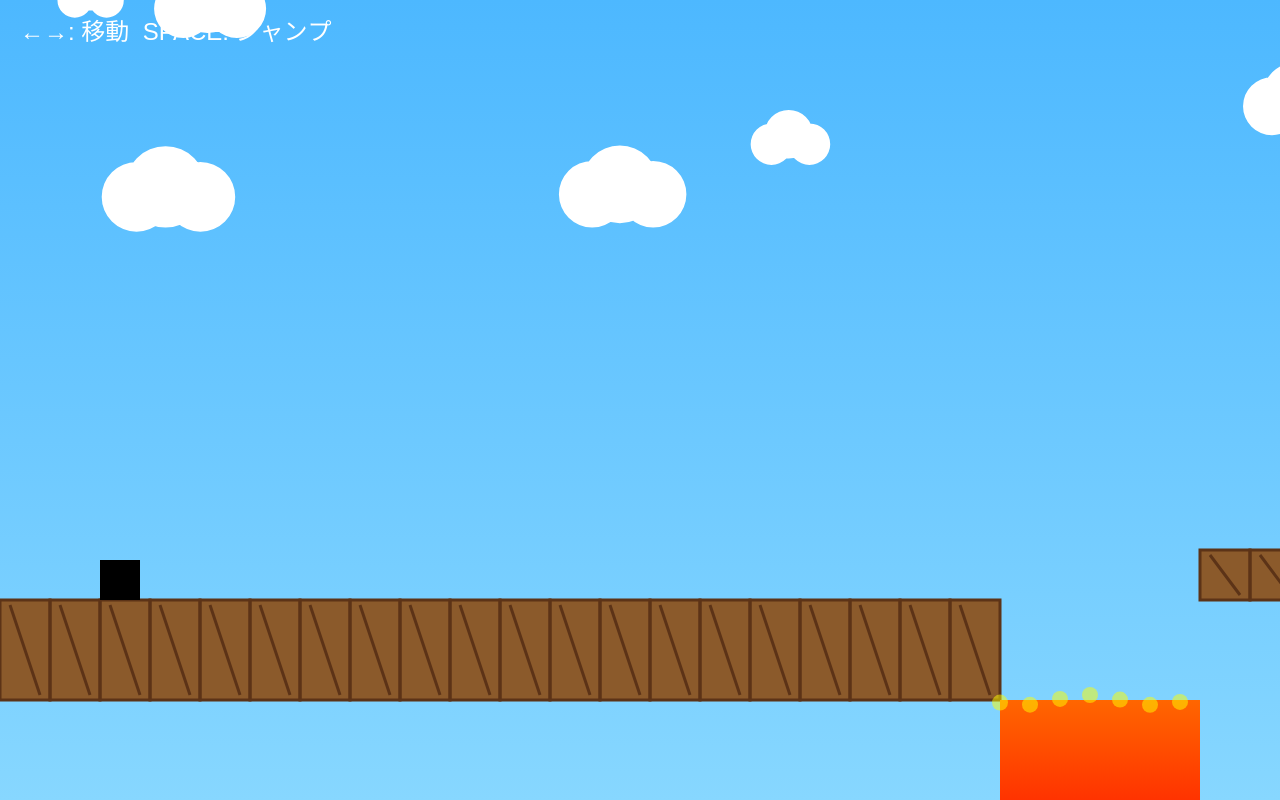
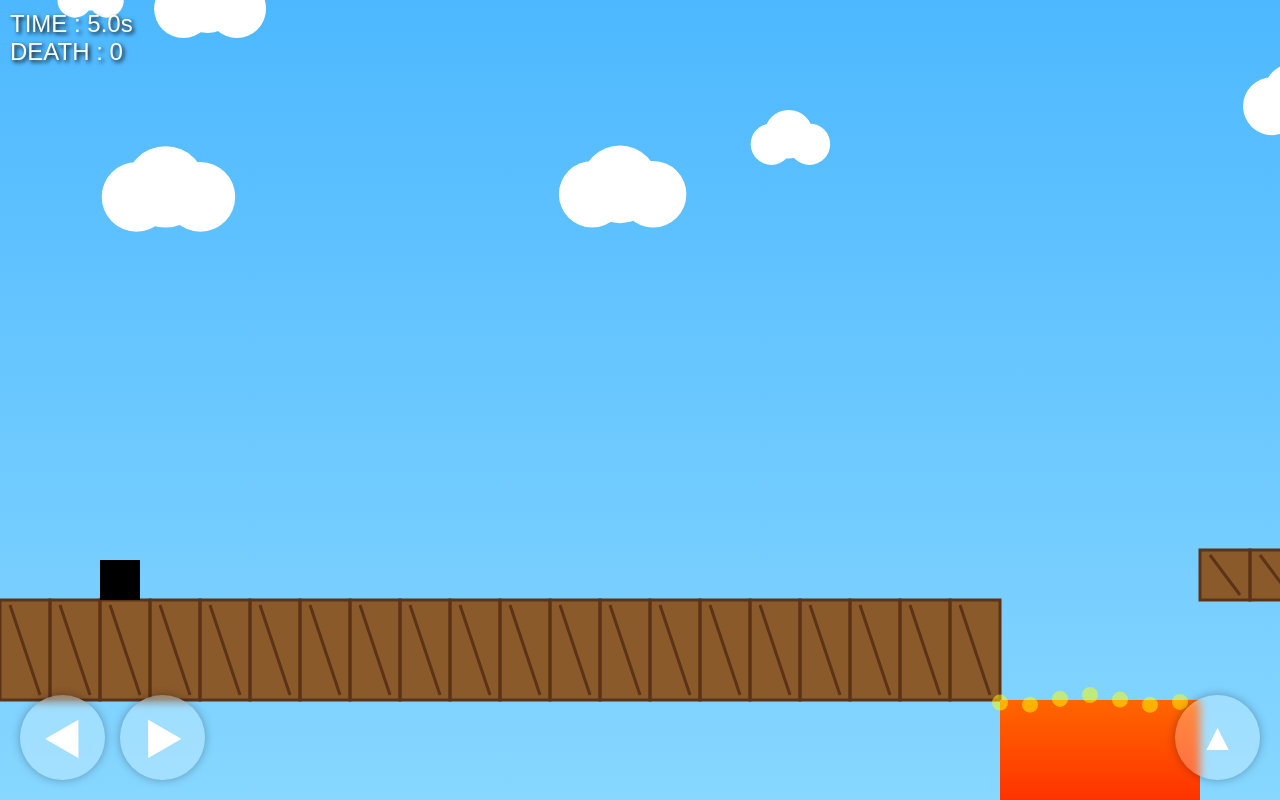
Before and after one commit to Fishing-me-Yupe/FirstUMISANfestival, a plain HTML site: page index.html in a window 1280 px wide. Drawn offline with Linux system fonts and the light colour scheme.

Commit message:
Update index.html

```diff
--- a/index.html
+++ b/index.html
@@ -2,28 +2,89 @@
 <html lang="ja">
 <head>
 <meta charset="UTF-8">
-<meta name="viewport" content="width=device-width, initial-scale=1.0">
+<meta name="viewport" content="width=device-width, initial-scale=1.0, user-scalable=no">
 <title>Side Scroll Athletic</title>
+
 <style>
-  * {
-    margin: 0;
-    padding: 0;
-    box-sizing: border-box;
-  }
+*{
+  margin:0;
+  padding:0;
+  box-sizing:border-box;
+}
 
-  body {
-    overflow: hidden;
-    background: #4db8ff;
-    font-family: sans-serif;
-  }
+body{
+  overflow:hidden;
+  font-family:sans-serif;
+  touch-action:none;
+  background:#81abc9;
+}
 
-  canvas {
-    display: block;
-    background: linear-gradient(#4db8ff, #87d7ff);
-  }
+canvas{
+  display:block;
+  background:linear-gradient(#4db8ff,#87d7ff);
+}
+
+#ui{
+  position:fixed;
+  top:10px;
+  left:10px;
+  color:white;
+  font-size:24px;
+  z-index:10;
+  text-shadow:2px 2px 4px black;
+}
+
+.controls{
+  position:fixed;
+  bottom:20px;
+  width:100%;
+  display:flex;
+  justify-content:space-between;
+  padding:0 20px;
+  z-index:20;
+}
+
+.left-controls{
+  display:flex;
+  gap:15px;
+}
+
+.btn{
+  width:85px;
+  height:85px;
+  border-radius:50%;
+  border:none;
+  background:rgba(255,255,255,0.25);
+  backdrop-filter:blur(4px);
+  color:white;
+  font-size:38px;
+  font-weight:bold;
+  box-shadow:0 0 10px rgba(0,0,0,0.3);
+}
+
+.btn:active{
+  transform:scale(0.9);
+  background:rgba(255,255,255,0.45);
+}
 </style>
 </head>
+
 <body>
+
+<div id="ui">
+  <div>TIME : <span id="time">0.0</span>s</div>
+  <div>DEATH : <span id="death">0</span></div>
+</div>
+
+<div class="controls">
+  <div class="left-controls">
+    <button class="btn" id="leftBtn">◀</button>
+    <button class="btn" id="rightBtn">▶</button>
+  </div>
+
+  <button class="btn" id="jumpBtn">▲</button>
+</div>
+
 <canvas id="game"></canvas>
 
 <script>
@@ -33,32 +94,41 @@ const ctx = canvas.getContext("2d");
 canvas.width = window.innerWidth;
 canvas.height = window.innerHeight;
 
+window.addEventListener("resize",()=>{
+  canvas.width = window.innerWidth;
+  canvas.height = window.innerHeight;
+});
+
 const gravity = 0.8;
 const worldWidth = 7000;
 
 let gameOver = false;
 let cameraX = 0;
+let deathCount = 0;
+
+const startTime = Date.now();
 
 const keys = {};
 
 const player = {
-  x: 100,
-  y: 200,
-  width: 40,
-  height: 40,
-  vx: 0,
-  vy: 0,
-  speed: 5,
-  jumpPower: -15,
-  grounded: false
+  x:100,
+  y:200,
+  width:40,
+  height:40,
+  vx:0,
+  vy:0,
+  speed:5,
+  jumpPower:-15,
+  grounded:false
 };
 
 const clouds = [];
-for(let i = 0; i < 30; i++) {
+
+for(let i=0;i<30;i++){
   clouds.push({
-    x: Math.random() * worldWidth,
-    y: Math.random() * 250,
-    size: 50 + Math.random() * 80
+    x:Math.random()*worldWidth,
+    y:Math.random()*250,
+    size:50+Math.random()*80
   });
 }
 
@@ -85,43 +155,98 @@ const lava = [
 
 const shurikens = [
   {
-    x: 2800,
-    y: 300,
-    size: 35,
-    speed: 5,
-    dir: -1,
-    range: 350,
-    startX: 2800
+    x:2800,
+    y:300,
+    size:35,
+    speed:5,
+    dir:-1,
+    range:350,
+    startX:2800
   },
   {
-    x: 4600,
-    y: 250,
-    size: 45,
-    speed: 7,
-    dir: -1,
-    range: 500,
-    startX: 4600
+    x:4600,
+    y:250,
+    size:45,
+    speed:7,
+    dir:-1,
+    range:500,
+    startX:4600
   }
 ];
 
-window.addEventListener("keydown", e => {
-  keys[e.key] = true;
+function resetPlayer(){
+  player.x = 100;
+  player.y = 200;
+  player.vx = 0;
+  player.vy = 0;
+  gameOver = false;
+}
 
-  if((e.key === " " || e.key === "ArrowUp") && player.grounded) {
+function die(){
+  deathCount++;
+  document.getElementById("death").textContent = deathCount;
+
+  gameOver = true;
+
+  setTimeout(()=>{
+    resetPlayer();
+  },1000);
+}
+
+window.addEventListener("keydown",e=>{
+  keys[e.key]=true;
+
+  if((e.key===" " || e.key==="ArrowUp") && player.grounded){
     player.vy = player.jumpPower;
     player.grounded = false;
   }
-
-  if(gameOver && e.key === "r") {
-    location.reload();
-  }
 });
 
-window.addEventListener("keyup", e => {
-  keys[e.key] = false;
+window.addEventListener("keyup",e=>{
+  keys[e.key]=false;
 });
 
-function rectCollision(a, b) {
+function bindButton(id,key){
+  const btn = document.getElementById(id);
+
+  btn.addEventListener("touchstart",e=>{
+    e.preventDefault();
+    keys[key]=true;
+
+    if(key==="jump" && player.grounded){
+      player.vy = player.jumpPower;
+      player.grounded = false;
+    }
+  });
+
+  btn.addEventListener("touchend",e=>{
+    e.preventDefault();
+    keys[key]=false;
+  });
+
+  btn.addEventListener("mousedown",()=>{
+    keys[key]=true;
+
+    if(key==="jump" && player.grounded){
+      player.vy = player.jumpPower;
+      player.grounded = false;
+    }
+  });
+
+  btn.addEventListener("mouseup",()=>{
+    keys[key]=false;
+  });
+
+  btn.addEventListener("mouseleave",()=>{
+    keys[key]=false;
+  });
+}
+
+bindButton("leftBtn","left");
+bindButton("rightBtn","right");
+bindButton("jumpBtn","jump");
+
+function rectCollision(a,b){
   return (
     a.x < b.x + b.w &&
     a.x + a.width > b.x &&
@@ -130,85 +255,109 @@ function rectCollision(a, b) {
   );
 }
 
-function drawCloud(x, y, size) {
-  ctx.fillStyle = "white";
+function drawCloud(x,y,size){
+  ctx.fillStyle="white";
 
   ctx.beginPath();
-  ctx.arc(x, y, size * 0.3, 0, Math.PI * 2);
-  ctx.arc(x + size * 0.25, y - 10, size * 0.35, 0, Math.PI * 2);
-  ctx.arc(x + size * 0.55, y, size * 0.3, 0, Math.PI * 2);
+  ctx.arc(x,y,size*0.3,0,Math.PI*2);
+  ctx.arc(x+size*0.25,y-10,size*0.35,0,Math.PI*2);
+  ctx.arc(x+size*0.55,y,size*0.3,0,Math.PI*2);
   ctx.fill();
 }
 
-function drawWoodPlatform(p) {
-  ctx.fillStyle = "#8b5a2b";
-  ctx.fillRect(p.x, p.y, p.w, p.h);
+function drawWoodPlatform(p){
+  ctx.fillStyle="#8b5a2b";
+  ctx.fillRect(p.x,p.y,p.w,p.h);
 
-  ctx.strokeStyle = "#5c3317";
-  ctx.lineWidth = 3;
+  ctx.strokeStyle="#5c3317";
+  ctx.lineWidth=3;
 
-  for(let i = 0; i < p.w; i += 50) {
-    ctx.strokeRect(p.x + i, p.y, 50, p.h);
+  for(let i=0;i<p.w;i+=50){
+    ctx.strokeRect(p.x+i,p.y,50,p.h);
 
     ctx.beginPath();
-    ctx.moveTo(p.x + i + 10, p.y + 5);
-    ctx.lineTo(p.x + i + 40, p.y + p.h - 5);
+    ctx.moveTo(p.x+i+10,p.y+5);
+    ctx.lineTo(p.x+i+40,p.y+p.h-5);
     ctx.stroke();
   }
 }
 
-function drawLava(l) {
-  const grad = ctx.createLinearGradient(l.x, l.y, l.x, l.y + l.h);
-  grad.addColorStop(0, "#ff6600");
-  grad.addColorStop(1, "#ff0000");
+function drawLava(l){
+  const grad = ctx.createLinearGradient(l.x,l.y,l.x,l.y+l.h);
 
-  ctx.fillStyle = grad;
-  ctx.fillRect(l.x, l.y, l.w, l.h);
+  grad.addColorStop(0,"#ff6600");
+  grad.addColorStop(1,"#ff0000");
 
-  ctx.fillStyle = "rgba(255,255,0,0.5)";
+  ctx.fillStyle=grad;
+  ctx.fillRect(l.x,l.y,l.w,l.h);
 
-  for(let i = 0; i < l.w; i += 30) {
+  ctx.fillStyle="rgba(255,255,0,0.5)";
+
+  for(let i=0;i<l.w;i+=30){
     ctx.beginPath();
-    ctx.arc(l.x + i, l.y + Math.sin(Date.now()*0.005+i)*5, 8, 0, Math.PI*2);
+    ctx.arc(
+      l.x+i,
+      l.y+Math.sin(Date.now()*0.005+i)*5,
+      8,
+      0,
+      Math.PI*2
+    );
     ctx.fill();
   }
 }
 
-function drawShuriken(s) {
+function drawShuriken(s){
   ctx.save();
-  ctx.translate(s.x + s.size/2, s.y + s.size/2);
-  ctx.rotate(Date.now() * 0.01);
 
-  ctx.fillStyle = "#666";
+  ctx.translate(s.x+s.size/2,s.y+s.size/2);
+  ctx.rotate(Date.now()*0.01);
 
-  for(let i = 0; i < 4; i++) {
-    ctx.rotate(Math.PI / 2);
+  ctx.fillStyle="#666";
+
+  for(let i=0;i<4;i++){
+    ctx.rotate(Math.PI/2);
+
     ctx.beginPath();
-    ctx.moveTo(0, -s.size/2);
-    ctx.lineTo(8, 0);
-    ctx.lineTo(0, s.size/2);
-    ctx.lineTo(-8, 0);
+    ctx.moveTo(0,-s.size/2);
+    ctx.lineTo(8,0);
+    ctx.lineTo(0,s.size/2);
+    ctx.lineTo(-8,0);
     ctx.fill();
   }
 
-  ctx.fillStyle = "#222";
+  ctx.fillStyle="#222";
+
   ctx.beginPath();
-  ctx.arc(0, 0, 6, 0, Math.PI * 2);
+  ctx.arc(0,0,6,0,Math.PI*2);
   ctx.fill();
 
   ctx.restore();
 }
 
-function update() {
+function update(){
+
+  const time =
+    ((Date.now()-startTime)/1000).toFixed(1);
+
+  document.getElementById("time").textContent = time;
+
   if(gameOver) return;
 
   player.vx = 0;
 
-  if(keys["ArrowLeft"] || keys["a"]) {
+  if(
+    keys["ArrowLeft"] ||
+    keys["a"] ||
+    keys["left"]
+  ){
     player.vx = -player.speed;
   }
 
-  if(keys["ArrowRight"] || keys["d"]) {
+  if(
+    keys["ArrowRight"] ||
+    keys["d"] ||
+    keys["right"]
+  ){
     player.vx = player.speed;
   }
 
@@ -219,100 +368,107 @@ function update() {
 
   player.grounded = false;
 
-  for(const p of platforms) {
+  for(const p of platforms){
+
     if(
-      player.x < p.x + p.w &&
-      player.x + player.width > p.x &&
-      player.y + player.height < p.y + 20 &&
-      player.y + player.height + player.vy >= p.y
-    ) {
-      player.y = p.y - player.height;
+      player.x < p.x+p.w &&
+      player.x+player.width > p.x &&
+      player.y+player.height < p.y+20 &&
+      player.y+player.height+player.vy >= p.y
+    ){
+      player.y = p.y-player.height;
       player.vy = 0;
       player.grounded = true;
     }
   }
 
-  for(const l of lava) {
-    if(rectCollision(player, l)) {
-      gameOver = true;
+  for(const l of lava){
+    if(rectCollision(player,l)){
+      die();
     }
   }
 
-  for(const s of shurikens) {
-    s.x += s.speed * s.dir;
+  for(const s of shurikens){
 
-    if(Math.abs(s.x - s.startX) > s.range) {
+    s.x += s.speed*s.dir;
+
+    if(Math.abs(s.x-s.startX)>s.range){
       s.dir *= -1;
     }
 
     if(
-      player.x < s.x + s.size &&
-      player.x + player.width > s.x &&
-      player.y < s.y + s.size &&
-      player.y + player.height > s.y
-    ) {
-      gameOver = true;
+      player.x < s.x+s.size &&
+      player.x+player.width > s.x &&
+      player.y < s.y+s.size &&
+      player.y+player.height > s.y
+    ){
+      die();
     }
   }
 
-  if(player.y > canvas.height + 300) {
-    gameOver = true;
+  if(player.y > canvas.height+300){
+    die();
   }
 
-  cameraX = player.x - canvas.width / 3;
+  cameraX = player.x-canvas.width/3;
 
-  if(cameraX < 0) cameraX = 0;
-  if(cameraX > worldWidth - canvas.width) {
-    cameraX = worldWidth - canvas.width;
+  if(cameraX<0) cameraX=0;
+
+  if(cameraX>worldWidth-canvas.width){
+    cameraX = worldWidth-canvas.width;
   }
 }
 
-function draw() {
-  ctx.clearRect(0, 0, canvas.width, canvas.height);
+function draw(){
+
+  ctx.clearRect(0,0,canvas.width,canvas.height);
 
   ctx.save();
-  ctx.translate(-cameraX, 0);
 
-  for(const c of clouds) {
-    drawCloud(c.x, c.y, c.size);
+  ctx.translate(-cameraX,0);
+
+  for(const c of clouds){
+    drawCloud(c.x,c.y,c.size);
   }
 
-  for(const p of platforms) {
+  for(const p of platforms){
     drawWoodPlatform(p);
   }
 
-  for(const l of lava) {
+  for(const l of lava){
     drawLava(l);
   }
 
-  for(const s of shurikens) {
+  for(const s of shurikens){
     drawShuriken(s);
   }
 
-  ctx.fillStyle = "black";
-  ctx.fillRect(player.x, player.y, player.width, player.height);
+  ctx.fillStyle="black";
+  ctx.fillRect(
+    player.x,
+    player.y,
+    player.width,
+    player.height
+  );
 
   ctx.restore();
 
-  ctx.fillStyle = "white";
-  ctx.font = "24px sans-serif";
-  ctx.fillText("←→: 移動  SPACE: ジャンプ", 20, 40);
+  if(gameOver){
 
-  if(gameOver) {
-    ctx.fillStyle = "rgba(0,0,0,0.7)";
+    ctx.fillStyle="rgba(0,0,0,0.5)";
     ctx.fillRect(0,0,canvas.width,canvas.height);
 
-    ctx.fillStyle = "red";
-    ctx.font = "80px sans-serif";
-    ctx.fillText("GAME OVER", canvas.width/2 - 250, canvas.height/2);
-
-    ctx.fillStyle = "white";
-    ctx.font = "32px sans-serif";
-    ctx.fillText("Rキーでリスタート", canvas.width/2 - 140, canvas.height/2 + 70);
+    ctx.fillStyle="red";
+    ctx.font="70px sans-serif";
+    ctx.fillText(
+      "GAME OVER",
+      canvas.width/2-220,
+      canvas.height/2
+    );
   }
 }
 
-function loop() {
+function loop(){
   update();
   draw();
   requestAnimationFrame(loop);
@@ -320,5 +476,6 @@ function loop() {
 
 loop();
 </script>
+
 </body>
 </html>
```
